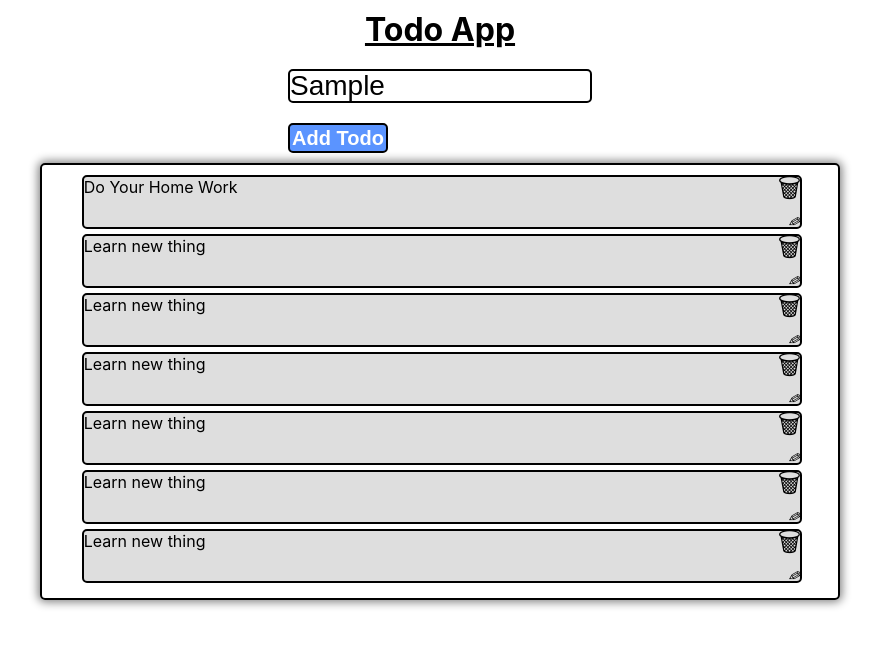
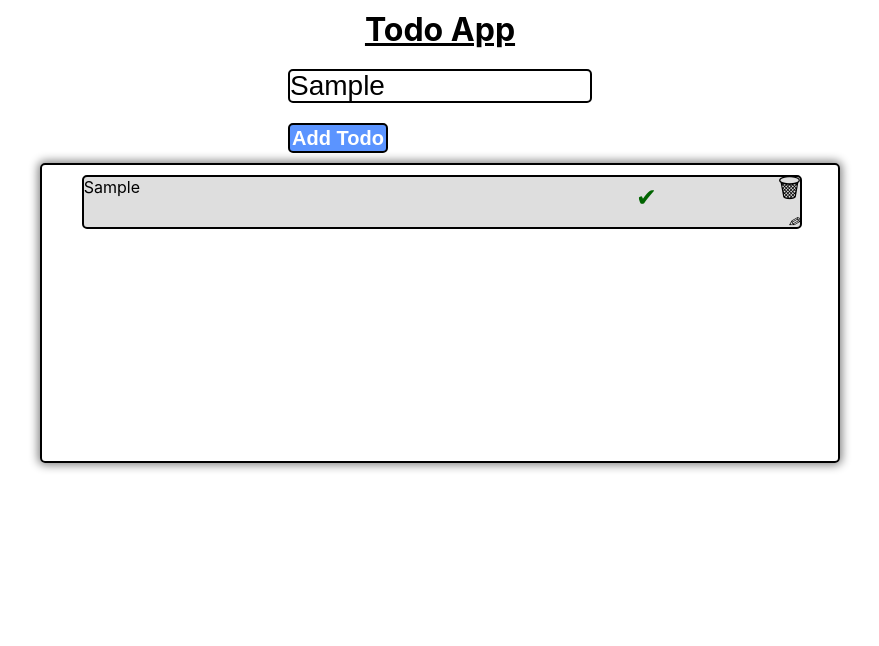
Before and after one commit to singh3069/Todo_web_App, a React (Create React App) app: page / in a window 1280 px wide. Both pictures are taken after typing "Sample" into the empty fields and a click on the button "Add Todo". Shown: the top 646 px of the page, without its empty margins (200-1079 px from the left). Built offline with nearby package versions, Linux system fonts and the light colour scheme.

Commit message:
todo adding up in array on button click

```diff
--- a/src/components/Todo.js
+++ b/src/components/Todo.js
@@ -1,16 +1,24 @@
-import React, { useState } from "react";
+import React, { useState, createRef } from "react";
 import classes from "./todo.module.css";
 
 function Todo() {
   const [todos, setTodos] = useState([
-    { Task: "Do Your Home Work" },
-    { Task: "Learn new thing" },
-    { Task: "Learn new thing" },
-    { Task: "Learn new thing" },
-    { Task: "Learn new thing" },
-    { Task: "Learn new thing" },
-    { Task: "Learn new thing" },
+    // "Do Your Hindi Home Work",
+    // "Do Your Physics Home Work",
   ]);
+  const textInput = createRef();
+
+  const addTodoHandler = () => {
+    setTodos([...todos, textInput.current.value]);
+    // console.log(textInput.current.value);
+  };
+
+  const removeTodoHandler = () => {};
+
+  const completedTodoHandler = () => {};
+
+  const editTodoHanlder = () => {};
+
   return (
     <div>
       <div className={classes.inputBttnDiv}>
@@ -18,11 +26,17 @@ function Todo() {
           <u>Todo App</u>
         </h1>
 
-        <input className={classes.input} />
+        <input className={classes.input} ref={textInput} />
         <br />
         <br />
-        <button className={classes.addTodoBttn}>Add Todo</button>
+        <button
+          className={classes.addTodoBttn}
+          onClick={() => addTodoHandler()}
+        >
+          Add Todo
+        </button>
         <br />
+
         {/* <small>*Let's start your day by making Todo's .</small> */}
       </div>
       <div className={classes.todoListDiv}>
@@ -30,8 +44,22 @@ function Todo() {
           {todos.map((index) => {
             return (
               <li className={classes.list}>
-                {index.Task} <span className={classes.deleteBttn}>🗑</span>
-                <span className={classes.editBttn}>✏</span>
+                {index}
+                <span
+                  className={classes.checked}
+                  onClick={completedTodoHandler}
+                >
+                  ✔
+                </span>
+                <span
+                  className={classes.deleteBttn}
+                  onClick={removeTodoHandler}
+                >
+                  🗑
+                </span>
+                <span className={classes.editBttn} onClick={editTodoHanlder}>
+                  ✏
+                </span>
               </li>
             );
           })}
--- a/src/components/todo.module.css
+++ b/src/components/todo.module.css
@@ -31,8 +31,9 @@
 
 .todoListDiv {
   margin: 10px auto;
-  /* background: orange; */
   width: 800px;
+  min-height: 300px;
+  max-height: fit-content;
   display: flex;
   border: 2px solid black;
   border-radius: 5px;
@@ -72,3 +73,12 @@
   cursor: pointer;
   transform: rotate(150deg);
 }
+
+.checked {
+  position: absolute;
+  right: 20%;
+  top: 10%;
+  color: darkgreen;
+  cursor: pointer;
+  font-size: 25px;
+}
```
